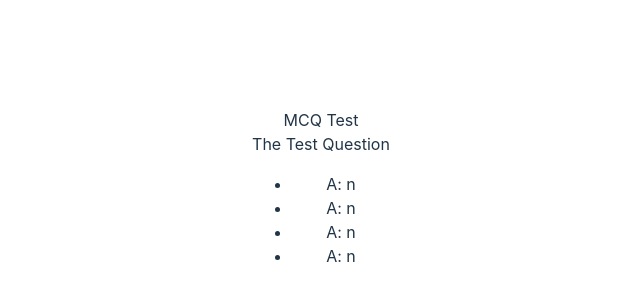
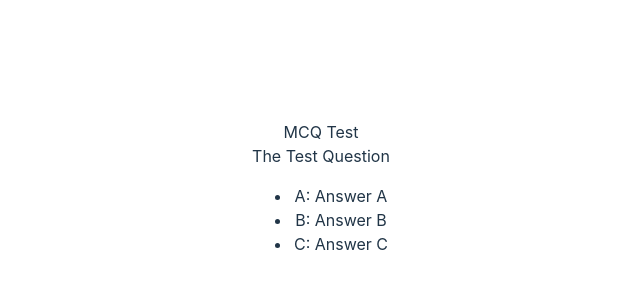
Before and after one commit to UQ-eLIPSE/crucible-components, a Vue app: page / in a window 1280 px wide. Shown: the part 204-504 px from the top of the page, without its empty margins (319-959 px from the left). Built offline with nearby package versions, Linux system fonts and the light colour scheme.

Commit message:
fixed rendering of MCQ and created rendering test

```diff
--- a/data/question-data.json
+++ b/data/question-data.json
@@ -1,9 +1,9 @@
 {
     "title": "The Test Question",
     "options": {
-        "a": "Answer A",
-        "b": "Answer B",
-        "c": "Answer C",
-        "d": "Answer D"
-    }
+        "A": "Answer A",
+        "B": "Answer B",
+        "C": "Answer C"
+    },
+    "correct": "B"
 }
--- a/src/components/MCQ.vue
+++ b/src/components/MCQ.vue
@@ -2,7 +2,9 @@
   <div>MCQ Test</div>
   <div class="mcq-title">{{ title }}</div>
   <ul>
-    <li v-for="[key, value] in options" :key="key">{{ key }}: {{ value }}</li>
+    <li v-for="(value, key) in options" :key="key" class="mcq-option">
+      {{ key }}: {{ value }}
+    </li>
   </ul>
 </template>
 
```
Also changed, not shown: question-data.json (deleted, +0 -9 lines), 1 other file (tests, documents, lock files or other folders).
